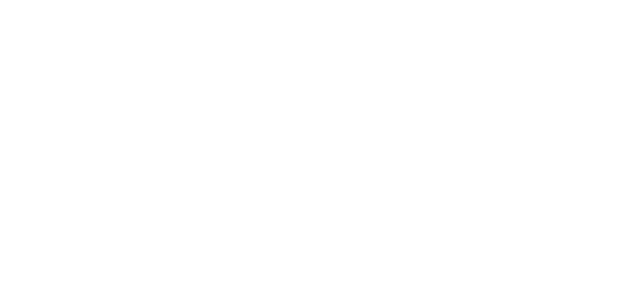
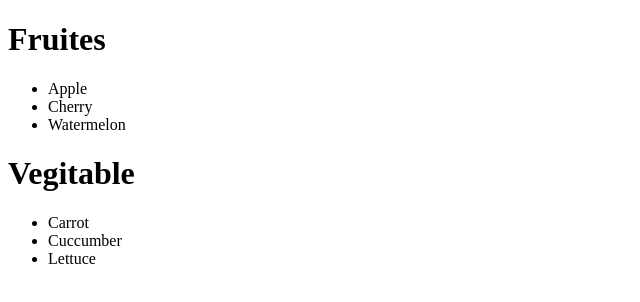
Before and after one commit to Jeontaesu/react19, a React (Vite) app: page / in a window 1280 px wide. Shown: the top 302 px of the page, without its empty margins (0-640 px from the left). Built offline with nearby package versions, Linux system fonts and the light colour scheme.

Commit message:
feat: JSX안쪽에 중첩 반복문 출력

```diff
--- a/src/App.jsx
+++ b/src/App.jsx
@@ -1,6 +1,28 @@
 import "./app.css";
 
 function App() {
-  return <></>;
+  const categories = [
+    { name: "Fruites", items: ["Apple", "Cherry", "Watermelon"] },
+    { name: "Vegitable", items: ["Carrot", "Cuccumber", "Lettuce"] },
+  ];
+  return (
+    <>
+      {categories.map((el, idx) => (
+        <div key={idx}>
+          <h1>{el.name}</h1>
+          <ul>
+            {el.items.map((el, idx) => (
+              <li key={idx}>{el}</li>
+            ))}
+          </ul>
+        </div>
+      ))}
+    </>
+  );
 }
 export default App;
+
+/*
+  JSX안쪽에서 중첩 반복문 생성 방법
+  - 반복문 안쪽에 또 다른 반복문으로 JSX를 중첩해서 생성하는 방법
+*/
```
